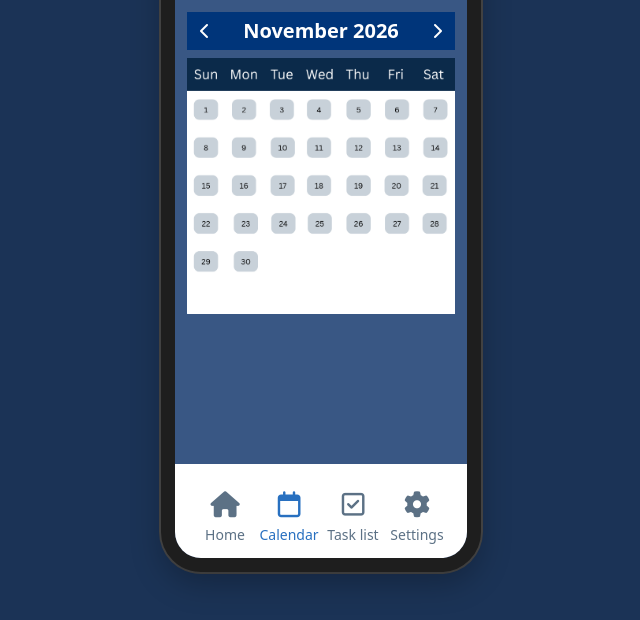
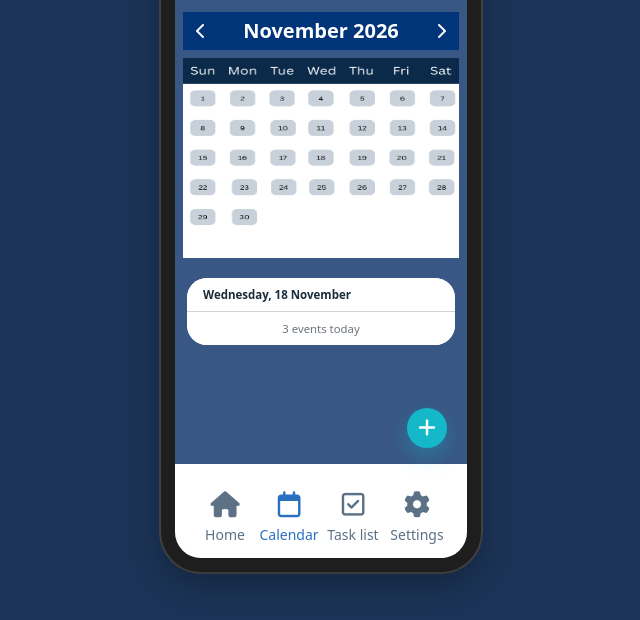
Before and after one commit to neiro-singalivo/WEBRPOG-Act4, a plain HTML site: page Calendar.html in a window 1280 px wide. Shown: the part 68-688 px from the top of the page, without its empty margins (319-959 px from the left). Drawn offline with nearby package versions, Linux system fonts and the light colour scheme.

Commit message:
Finished added extra section and add task button in calendar and home page

```diff
--- a/Calendar.html
+++ b/Calendar.html
@@ -28,7 +28,7 @@
         >
           Calendar
         </h1>
-        <section class="container mt-3">
+        <section class="px-2 mt-3">
           <div
             id="carouselExample"
             class="carousel slide"
@@ -62,8 +62,8 @@
                     src="images/November.png"
                     class="cal-img"
                     alt="November 2026"
-                    height="100%"
-                    width="100%"
+                    height="200"
+                    width="280"
                   />
                 </div>
               </div>
@@ -94,8 +94,8 @@
                     src="images/December.png"
                     class="cal-img"
                     alt="December 2026"
-                    height="100%"
-                    width="100%"
+                    height="200"
+                    width="280"
                   />
                 </div>
               </div>
@@ -126,8 +126,8 @@
                     src="images/January.png"
                     class="cal-img"
                     alt="January 2026"
-                    height="100%"
-                    width="100%"
+                    height="200"
+                    width="280"
                   />
                 </div>
               </div>
@@ -158,8 +158,8 @@
                     src="images/February.png"
                     class="cal-img"
                     alt="February 2027"
-                    height="100%"
-                    width="100%"
+                    height="200"
+                    width="280"
                   />
                 </div>
               </div>
@@ -188,6 +188,25 @@
             </div>
           </nav>
         </section>
+
+        <section class="container mt-2">
+          <div class="card schedule-card" style="margin-top: 20px">
+            <div
+              class="card-header schedule-title py-2"
+              style="background-color: white; color: #1b2e3d; font-size: 11.5px"
+            >
+              <b>Wednesday, 18 November</b>
+            </div>
+            <ul class="list-group list-group-flush">
+              <li class="list-group-item text-center text-secondary small py-2">
+                3 events today
+              </li>
+            </ul>
+          </div>
+        </section>
+        <a href="Task.html" class="btn btn-add rounded-circle">
+          <i class="fa-solid fa-plus fs-5 add-task"></i>
+        </a>
       </div>
     </div>
     <script
--- a/Styling.css
+++ b/Styling.css
@@ -196,3 +196,22 @@ form:valid button[type="submit"] {
 .cal-head {
   background-color: #00357a;
 }
+
+.btn-add {
+  position: absolute;
+  right: 20px;
+  bottom: 130px;
+  width: 40px;
+  height: 40px;
+  padding: 0;
+  background-color: #14b8c8;
+  border: none;
+  box-shadow: 0 8px 20px rgba(20, 184, 200, 0.35);
+  display: flex;
+  align-items: center;
+  justify-content: center;
+}
+
+.add-task {
+  color: white;
+}
```
Also changed, not shown: Home.html (+3 -0 lines).
